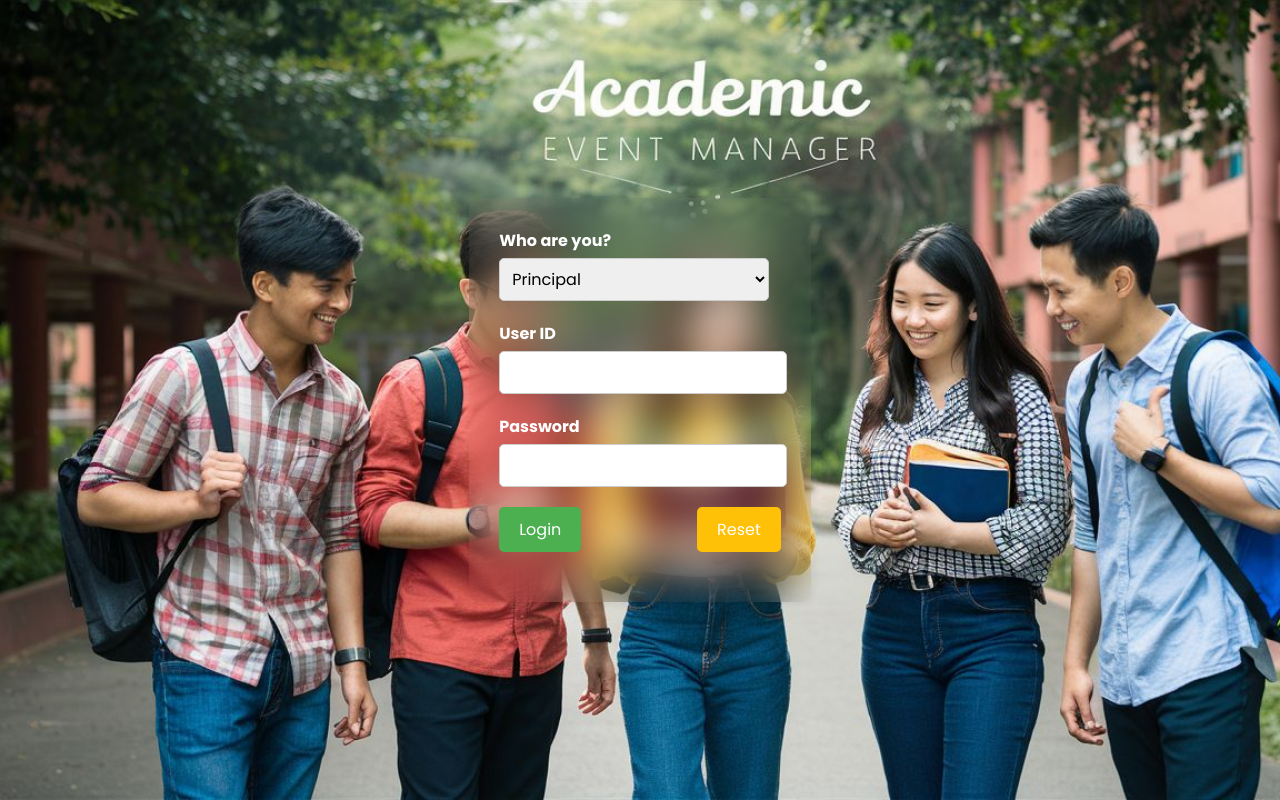
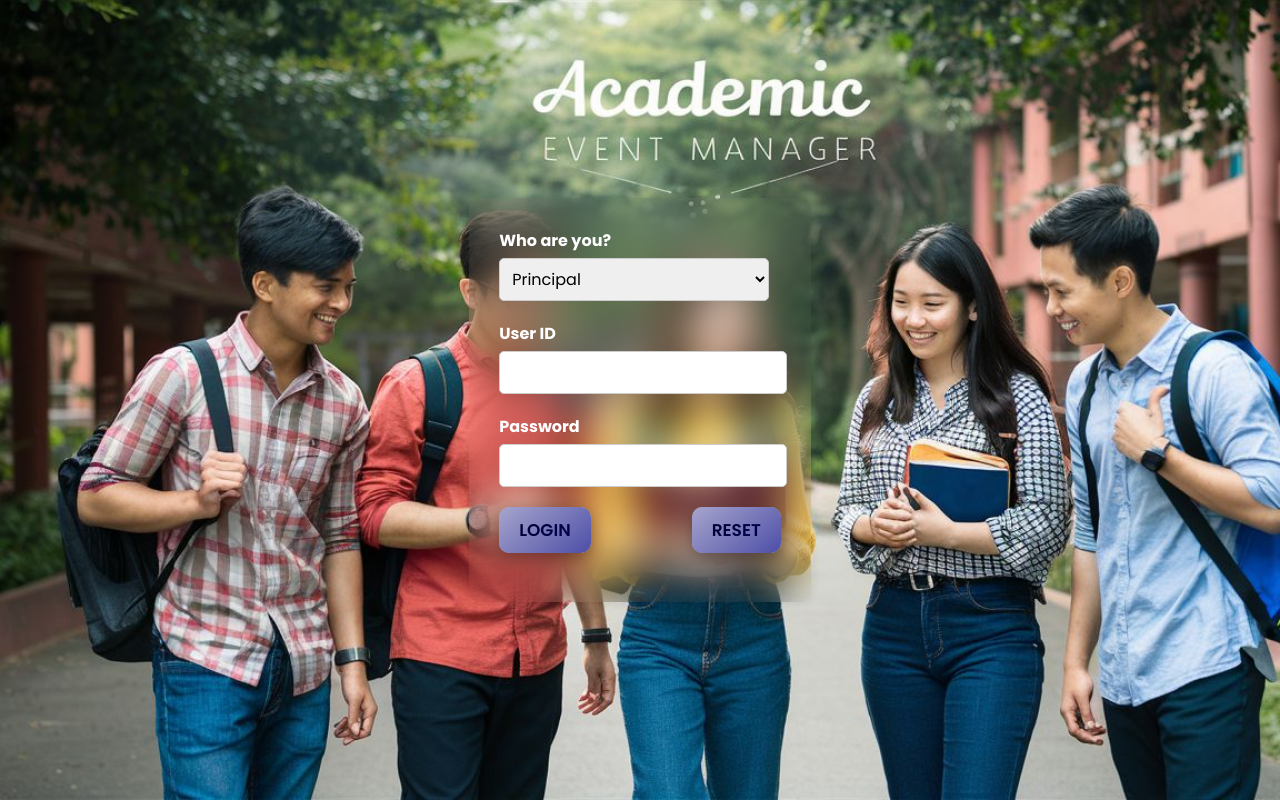
Before and after one commit to safalyakumbhare/Academic-Event-Manager, a PHP site: page /loginpage.php in a window 1280 px wide. Run offline with PHP 8.4, Linux system fonts and the light colour scheme.

Commit message:
New animation added

```diff
--- a/loginpage.css
+++ b/loginpage.css
@@ -61,15 +61,15 @@ h2 {
   justify-content: space-between;
 }
 
-.btn {
+/* .btn {
   padding: 10px 20px;
   border: none;
   border-radius: 5px;
   cursor: pointer;
   font-size: 16px;
-}
+} */
 
-.btn.login {
+/* .btn.login {
   background-color: #4caf50;
   color: #fff;
   transition: 0.5s ease;
@@ -103,7 +103,7 @@ h2 {
   background-color: #fff;
   color: #f44336;
   box-shadow: 1px 1px 20px 10px #f44336;
-}
+} */
 
 .page {
   height: 100vh;
@@ -116,3 +116,50 @@ h2 {
   align-items: center;
   justify-content: center;
 }
+
+#btn {
+  /* background: transparent; */
+  /* background-color: #4caf50; */
+  color: black;
+  font-size: 17px;
+  text-transform: uppercase;
+  font-weight: 600;
+  border: none;
+  padding: 10px 20px;
+  perspective: 30rem;
+  border-radius: 10px;
+  box-shadow: 0 5px 15px rgba(0, 0, 0, 0.308);
+}
+
+#btn::before {
+  content: "";
+  display: block;
+  position: absolute;
+  width: 100%;
+  height: 100%;
+  top: 0;
+  left: 0;
+  border-radius: 10px;
+  background: linear-gradient(
+    320deg,
+    rgba(0, 2, 134, 0.678),
+    rgba(6, 0, 128, 0.308)
+  );
+  z-index: 1;
+  transition: background 3s;
+}
+
+#btn:hover::before {
+  animation: rotate 1s;
+  transition: all 0.5s;
+}
+
+@keyframes rotate {
+  0% {
+    transform: rotateY(180deg);
+  }
+
+  100% {
+    transform: rotateY(360deg);
+  }
+}
--- a/loginpage.php
+++ b/loginpage.php
@@ -34,7 +34,7 @@ include ("connection.php")
                     <input type="password" id="pass" name="pass" required>
                 </div>
                 <div class="btn-group">
-                    <input type="submit" class="btn login" id="btn" name="submit" value="Login">
+                    <button type="submit" class="btn login" id="btn" name="submit" >Login</button>
                     <button type="reset" class="btn reset" name="reset" id="btn">Reset</button>
 
                 </div>
```
Also changed, not shown: AddNewActivity.php (added).
